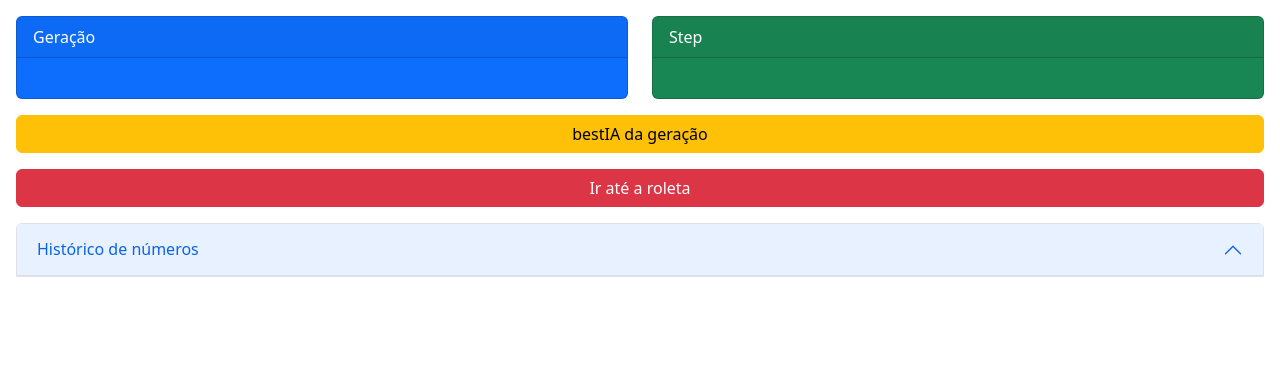
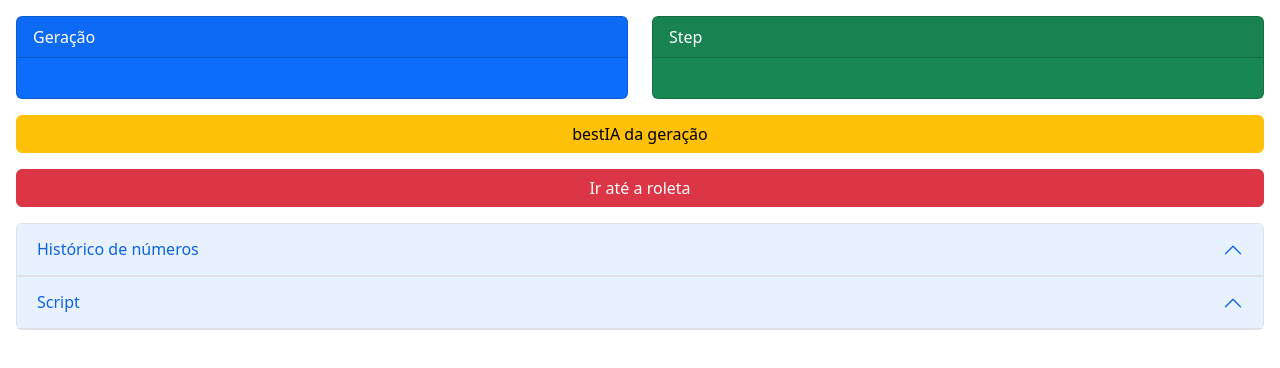
Before and after one commit to ivanfuhr/ivanfuhr.github.io, a plain HTML site: page index.html in a window 1280 px wide. Drawn offline with nearby package versions, Linux system fonts and the light colour scheme.

Commit message:
Update index.html

```diff
--- a/index.html
+++ b/index.html
@@ -57,10 +57,18 @@
                     </div>
                 </div>
             </div>
-            <div id="panelsStayOpen-collapseTwo" class="accordion-collapse collapse"
-                aria-labelledby="panelsStayOpen-headingTwo">
-                <div class="accordion-body" style="padding: 0;max-height: 400px; overflow-x: scroll;">
-                    <textarea class="form-control" rows="30">
+            <div class="accordion-item">
+                <h2 class="accordion-header" id="panelsStayOpen-headingTwo">
+                    <button class="accordion-button" type="button" data-bs-toggle="collapse"
+                        data-bs-target="#panelsStayOpen-collapseTwo" aria-expanded="false"
+                        aria-controls="panelsStayOpen-collapseTwo">
+                        Script
+                    </button>
+                </h2>
+                <div id="panelsStayOpen-collapseTwo" class="accordion-collapse collapse"
+                    aria-labelledby="panelsStayOpen-headingTwo">
+                    <div class="accordion-body" style="padding: 0;max-height: 400px; overflow-x: scroll;">
+                        <textarea  class="form-control" rows="30">
                             function simulate(element, eventName)
                             {
                                 var options = extend(defaultOptions, arguments[2] || {});
@@ -143,6 +151,7 @@
                                 }
                             });
                         </textarea>
+                    </div>
                 </div>
             </div>
         </div>
```
